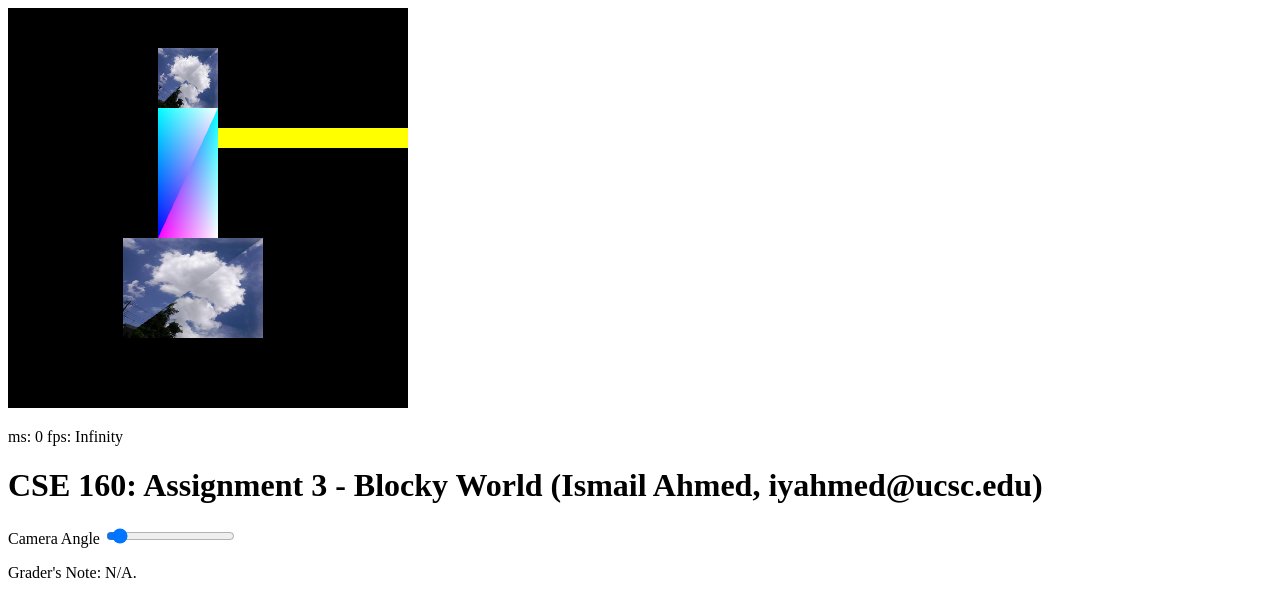
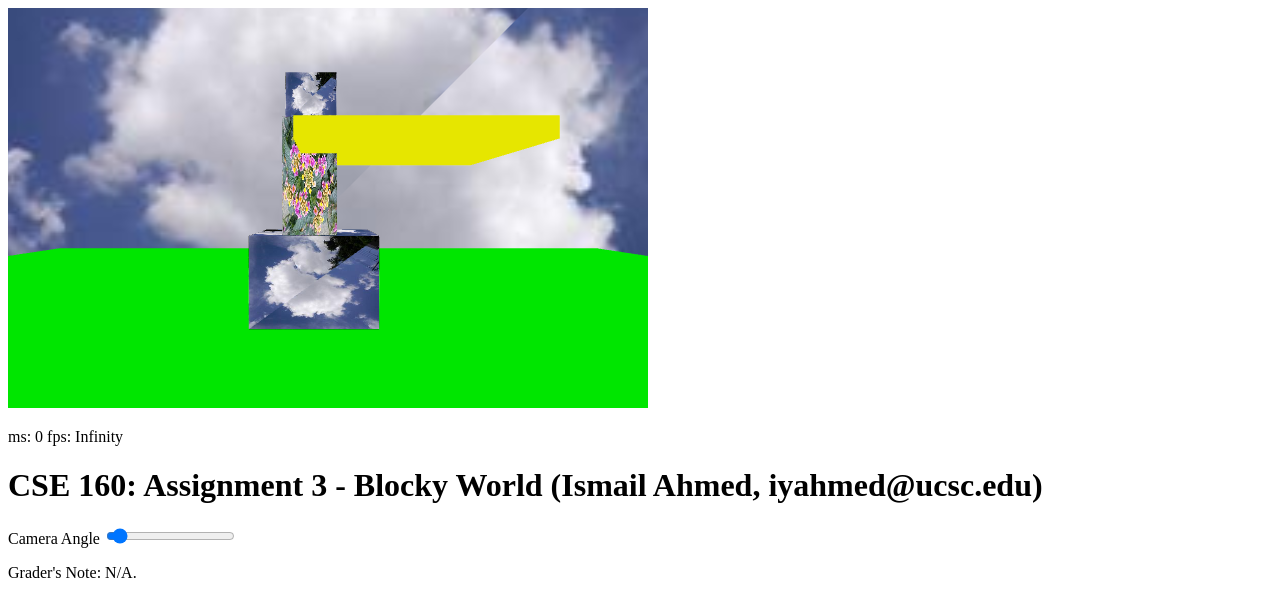
Before and after one commit to iyahmed/CSE160-Assignment3, a plain HTML site: page index.html in a window 1280 px wide. Drawn offline with Linux system fonts and the light colour scheme; animation ran at ten frames a second.

Commit message:
Fourth Commit: Finished Assignment 3A.

```diff
--- a/index.html
+++ b/index.html
@@ -3,11 +3,11 @@
 
 <head>
   <meta charset="utf-8" />
-  <title>CSE 160: Assignment 2 - Blocky Animal (Ismail Ahmed, iyahmed@ucsc.edu)</title>
+  <title>CSE 160: Assignment 3 - Blocky World (Ismail Ahmed, iyahmed@ucsc.edu)</title>
 </head>
 
 <body onload="main()">
-  <canvas id="webgl" width="400" height="400">
+  <canvas id="webgl" width="640" height="400">
     Please use a browser that supports "canvas"
   </canvas>
 
--- a/index.js
+++ b/index.js
@@ -22,6 +22,7 @@ var FSHADER_SOURCE = `
   varying vec2 v_UV;
   uniform vec4 u_FragColor;
   uniform sampler2D u_Sampler0;
+  uniform sampler2D u_Sampler1;
   uniform int u_whichTexture;
   void main() {
 
@@ -34,13 +35,16 @@ var FSHADER_SOURCE = `
       } else if (u_whichTexture == 0) {       // Use texture0
         gl_FragColor = texture2D(u_Sampler0, v_UV);
 
+      } else if (u_whichTexture == 1) {       // Use texture1
+        gl_FragColor = texture2D(u_Sampler1, v_UV);
+
       } else {                                // Error, put Reddish
         gl_FragColor = vec4(1,.2,.2,1);
       }
   }`
 
 
-let canvas, gl, a_Position, a_UV, u_FragColor, u_Size, u_ModelMatrix, u_ProjectionMatrix, u_ViewMatrix, u_GlobalRotateMatrix, u_Sampler0, u_whichTexture; // Global variables
+let canvas, gl, a_Position, a_UV, u_FragColor, u_Size, u_ModelMatrix, u_ProjectionMatrix, u_ViewMatrix, u_GlobalRotateMatrix, u_Sampler0, u_Sampler1, u_whichTexture; // Global variables
 
 
 function setupWebGL() {
@@ -114,10 +118,17 @@ function connectVariablesToGLSL() {
     return;
   }
 
-  // Get the storage location of u_Sampler
+  // Get the storage location of u_Sampler0
   u_Sampler0 = gl.getUniformLocation(gl.program, 'u_Sampler0');
   if (!u_Sampler0) {
     console.log('Failed to get the storage location of u_Sampler0');
+    return false;
+  }
+
+  // Get the storage location of u_Sampler1
+  u_Sampler1 = gl.getUniformLocation(gl.program, 'u_Sampler1');
+  if (!u_Sampler1) {
+    console.log('Failed to get the storage location of u_Sampler1');
     return false;
   }
 
@@ -147,20 +158,31 @@ function addActionsForHTMLUI() {
 
 
 function initTextures(gl, n) {
-  var image = new Image();  // Create the image object
-  if (!image) {
-    console.log('Failed to create the image object');
+  // Create the image objects
+  var image0 = new Image();  // Create the image object for texture 0
+  if (!image0) {
+    console.log('Failed to create the image0 object');
     return false;
   }
-  // Register the event handler to be called on loading an image
-  image.onload = function(){ sendImageToTEXTURE0(image); };
-  // Tell the browser to load an image
-  image.src = 'sky.jpg';
+  var image1 = new Image();  // Create the image object for texture 1
+  if (!image1) {
+    console.log('Failed to create the image1 object');
+    return false;
+  }
 
-  // Add all textures loading
+  // Load all the images for the textures async
+  image0.onload = function () {
+    sendImageToTEXTURE0(image0);
+    image1.onload = function () {
+      sendImageToTEXTURE1(image1);
+    };
+    image1.src = 'pinkflower.jpg';
+  };
+  image0.src = 'sky.jpg';
 
   return true;
 }
+
 
 function sendImageToTEXTURE0(image) {
   var texture = gl.createTexture();   // Create a texture object
@@ -183,11 +205,32 @@ function sendImageToTEXTURE0(image) {
   // Set the texture unit 0 to the sampler
   gl.uniform1i(u_Sampler0, 0);
 
-  // gl.clear(gl.COLOR_BUFFER_BIT);   // Clear <canvas>
+  console.log("Finished loading the texture for TEXTURE0");
+}
 
-  // gl.drawArrays(gl.TRIANGLE_STRIP, 0, n); // Draw the rectangle
 
-  console.log("Finished loading the texture for TEXTURE0");
+function sendImageToTEXTURE1(image) {
+  var texture = gl.createTexture();   // Create a texture object
+  if (!texture) {
+    console.log('Failed to create the texture object');
+    return false;
+  }
+
+  gl.pixelStorei(gl.UNPACK_FLIP_Y_WEBGL, 1); // Flip the image's y axis
+  // Enable texture unit1
+  gl.activeTexture(gl.TEXTURE1);
+  // Bind the texture object to the target
+  gl.bindTexture(gl.TEXTURE_2D, texture);
+
+  // Set the texture parameters
+  gl.texParameteri(gl.TEXTURE_2D, gl.TEXTURE_MIN_FILTER, gl.LINEAR);
+  // Set the texture image
+  gl.texImage2D(gl.TEXTURE_2D, 0, gl.RGB, gl.RGB, gl.UNSIGNED_BYTE, image);
+
+  // Set the texture unit 1 to the sampler
+  gl.uniform1i(u_Sampler1, 1);
+
+  console.log("Finished loading the texture for TEXTURE1");
 }
 
 
@@ -200,6 +243,9 @@ function main() {
 
   // Set up actions for the HTML UI elements
   addActionsForHTMLUI();
+
+  // Register function (event handler) to be called on a mouse press
+  document.onkeydown = keydown;
 
   // Call the texture helper functions
   initTextures(gl, 0);
@@ -230,7 +276,33 @@ function tick() {
 }
 
 
+function keydown(ev) {
+  if (ev.keyCode === 68) { // Moving right with the "D" key
+    g_eye[0] += 0.2;
+  } else {
+    if (ev.keyCode === 65) { // Moving left with the "A" key
+      g_eye[0] -= 0.2;
+    } else {
+      if (ev.keyCode === 87) { // Moving forward with the "W" key
+        g_eye[2] -= 0.2;
+      } else {
+        if (ev.keyCode === 83) { // Moving backward with the "S" key
+          g_eye[2] += 0.2;
+        }
+      }
+    }
+  }
+
+  renderScene();
+  console.log(ev.keyCode);
+}
+
+// Shape global
 var g_shapesList = [];
+// Camera globals
+var g_eye = [0, 0, 3];
+var g_at = [0, 0, -100];
+var g_up = [0, 1, 0];
 
 
 function renderScene() {
@@ -239,10 +311,13 @@ function renderScene() {
 
   // Pass the projection matrix
   var projMat = new Matrix4();
+  projMat.setPerspective(50, 1 * canvas.width / canvas.height, 1, 100);
   gl.uniformMatrix4fv(u_ProjectionMatrix, false, projMat.elements);
 
   // Pass the view matrix
   var viewMat = new Matrix4();
+  viewMat.setLookAt(g_eye[0], g_eye[1], g_eye[2], g_at[0], g_at[1], g_at[2], g_up[0], g_up[1], g_up[2]); // (eye, at, up)
+  // viewMat.setLookAt(0, 0, 3, 0, 0, 0, -100, 1, 0); // (eye, at, up)
   gl.uniformMatrix4fv(u_ViewMatrix, false, viewMat.elements);
 
   // Pass the matrix to the u_ModelMatrix attribute
@@ -252,6 +327,23 @@ function renderScene() {
   // Clear <canvas>
   gl.clear(gl.COLOR_BUFFER_BIT | gl.DEPTH_BUFFER_BIT);
   gl.clear(gl.COLOR_BUFFER_BIT);
+
+  // Draw the ground cube
+  var ground = new Cube(); // Creating the ground as a large rectangle
+  ground.color = [0, 1, 0, 1]; // Color the ground green
+  ground.textureNum = -2; // Use the colors on the ground
+  ground.matrix.translate(0, -0.75, 0.0); // Y placement for the ground
+  ground.matrix.scale(10, 0, 10); // Scaling for the ground
+  ground.matrix.translate(-0.5, 0, -0.5); // X and Z placement for the ground
+  ground.render(); // Rendering for the ground
+
+  // Draw the sky cube
+  var sky = new Cube(); // Creating the sky as a large rectangle
+  sky.color = [0, 0, 1, 1]; // Color the sky blue
+  sky.textureNum = 0; // Use the texture0 on the sky
+  sky.matrix.scale(50, 50, 50); // Scaling for the sky
+  sky.matrix.translate(-0.5, -0.5, -0.5); // X, Y, and Z placement for the sky
+  sky.render(); // Rendering for the sky
 
   // Draw the head cube
   var head = new Cube(); // Creating the head as a small rectangle
@@ -269,7 +361,7 @@ function renderScene() {
 
   // Draw the body cube
   var body = new Cube(); // Creating the body as a small rectangle
-  body.textureNum = -1; // Use the debugging UV colors on the body
+  body.textureNum = 1; // Use the texture1 on the body
   body.matrix.translate(-0.25, -0.15, 0.0); // X and Y placements for the body
   body.matrix.scale(0.3, 0.65, 0.65); // Scaling for the body
   body.render(); // Rendering for the body
```
Also changed, not shown: pinkflower.jpg (added), uvgrid.png (added).
